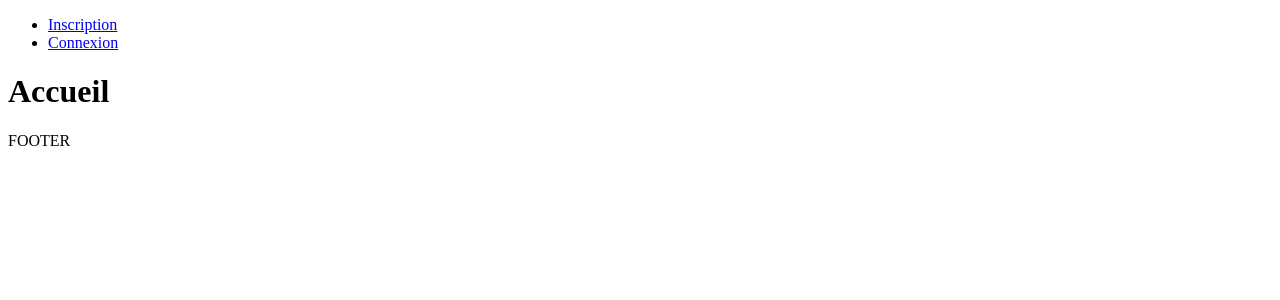
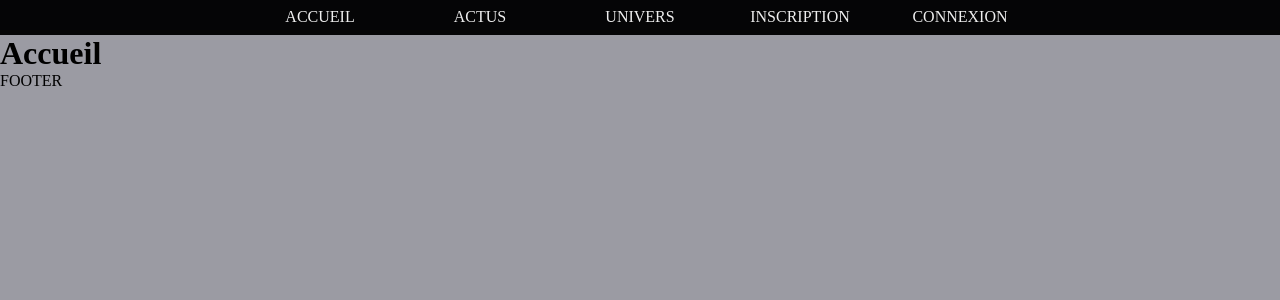
Before and after one commit to AnthonySau/Projet_3wa_MH, a PHP site: page /index.php?page=home in a window 1280 px wide. Shown: the top 300 px of the page. Run offline with PHP 8.4, Linux system fonts and the light colour scheme.

Commit message:
NavBar V1

```diff
--- /dev/null
+++ b/public/css/menuBurger.css
@@ -0,0 +1,111 @@
+*,
+::before,
+::after {
+    margin: 0;
+    padding: 0;
+    box-sizing: border-box;
+}
+
+body {
+    background-color: rgba(21, 21, 39, 0.423);
+}
+
+header {
+    position: relative;
+    background: rgb(5, 5, 6);
+    color: white;
+    height: 35px;
+}
+
+.burger {
+    position: absolute;
+    top: 4px;
+    right: 2px;
+    z-index: 2;
+    display: none;
+    width: 30px;
+    height: 30px;
+    background: url("https://api.iconify.design/icon-park-outline:hamburger-button.svg?color=currentColor") no-repeat center center / contain;
+    background-color: white;
+    cursor: pointer;
+}
+
+
+nav ul {
+    display: flex;
+    justify-content: space-around;
+    list-style: none;
+}
+
+nav ul li {
+    margin-top: 0.5em;
+    text-transform: uppercase;
+}
+
+/************* Menu Deroulant *****************/
+
+
+.menu a {
+    display: inline-block;
+    min-width: 10em;
+    color: #eee;
+    text-decoration: none;
+    text-align: center;
+}
+
+.menu a:hover {
+    background-color: rgba(0, 0, 0, 0.471);
+    text-decoration: none;
+}
+
+.menu>ul {
+    display: flex;
+    justify-content: center;
+}
+
+.menu>ul>li {
+    position: relative;
+}
+
+.menu>ul>li ul {
+    display: none;
+}
+
+.menu>ul>li:hover ul {
+    display: block;
+    padding-top: 10px;
+}
+
+
+/************* Media Queries *****************/
+
+
+@media screen and (max-width: 760px) {
+    .burger {
+        display: block;
+    }
+
+    nav {
+        height: 100%;
+        position: fixed;
+        top: 5%;
+        left: 100%;
+        width: 100%;
+        height: 100%;
+        transition: left 1s;
+        background-color: rgba(94, 91, 91, 0.604);
+    }
+
+    .navActive {
+        left: 0;
+    }
+
+    nav ul {
+        flex-direction: column;
+        text-align: center;
+    }
+
+    nav ul li {
+        padding-top: 15px;
+    }
+}
--- /dev/null
+++ b/public/js/menuBurger.js
@@ -0,0 +1,7 @@
+const burger = document.querySelector(".burger");
+
+const nav = document.querySelector("header > nav");
+
+burger.addEventListener("click", () => {
+  nav.classList.toggle("navActive");
+});
--- a/views/layout.php
+++ b/views/layout.php
@@ -5,6 +5,12 @@
     <meta charset="UTF-8">
     <meta name="viewport" content="width=device-width, initial-scale=1.0">
     <title>Blog - Monster Hunter</title>
+    <!-- Iconify -->
+    <script src="https://code.iconify.design/2/2.2.0/iconify.min.js"></script>
+    <!-- Menu Burger CSS -->
+    <link rel="stylesheet" href="./public/css/menuBurger.css">
+    <!-- Menu burger JS -->
+    <script src="./public/js/menuBurger.js" defer></script>
 </head>
 
 <body>
--- a/views/partials/_header.php
+++ b/views/partials/_header.php
@@ -1,6 +1,80 @@
-<header class="container">
+<header>
+    <div class="burger"></div>
+    <nav class="menu">
+        <ul>
+            <li><a href="index.php?page=home">Accueil</a></li>
+            <li><a href="#">Actus</a>
+            <li><a href="#">Univers</a>
+                <ul>
+                    <li><a href="#">Bestiaire</a></li>
+                    <li><a href="#">Armure</a></li>
+                    <li><a href="#">Arme</a></li>
+                    <li><a href="#">Carte</a></li>
+                </ul>
+            </li>
+            <?php if (!$auth->isAuthenticated()) { ?>
+            <li><a href="index.php?page=user_register">Inscription</a></li>
+            <li><a href="index.php?page=user_login">Connexion</a></li>
+            <?php } else { ?>
+            <li><a><?= $auth->getUser()->getPseudo(); ?></a></li>
+            <li><a href="index.php?page=user_logout">Déconnexion</a></li>
+            <?php } ?>
+        </ul>
+    </nav>
+</header>
+
+
+
+
+
+
+
+
+
+
+
+
+
+
+
+
+
+
+
+
+
+
+
+
+
+
+
+
+
+
+
+
+
+
+
+
+
+
+
+
+<!-- <header class="container">
+    <div class="burger"></div>
     <nav>
         <ul>
+            <li><a href=" #">Accueil</a></li>
+            <li><a href="#">Actus</a></li>
+            <li><a href="#">Univers</a></li>
+            <ul class="menu">
+                <li><a href="#">Rubrique 2.1</a></li>
+                <li><a href="#">Rubrique 2.2</a></li>
+                <li><a href="#">Rubrique 2.3</a></li>
+                <li><a href="#">Rubrique 2.4</a></li>
+            </ul>
             <?php if (!$auth->isAuthenticated()) { ?>
             <li><a href="index.php?page=user_register">Inscription</a></li>
             <li><a href="index.php?page=user_login">Connexion</a></li>
@@ -10,4 +84,4 @@
             <?php } ?>
         </ul>
     </nav>
-</header>
+</header> -->
```
